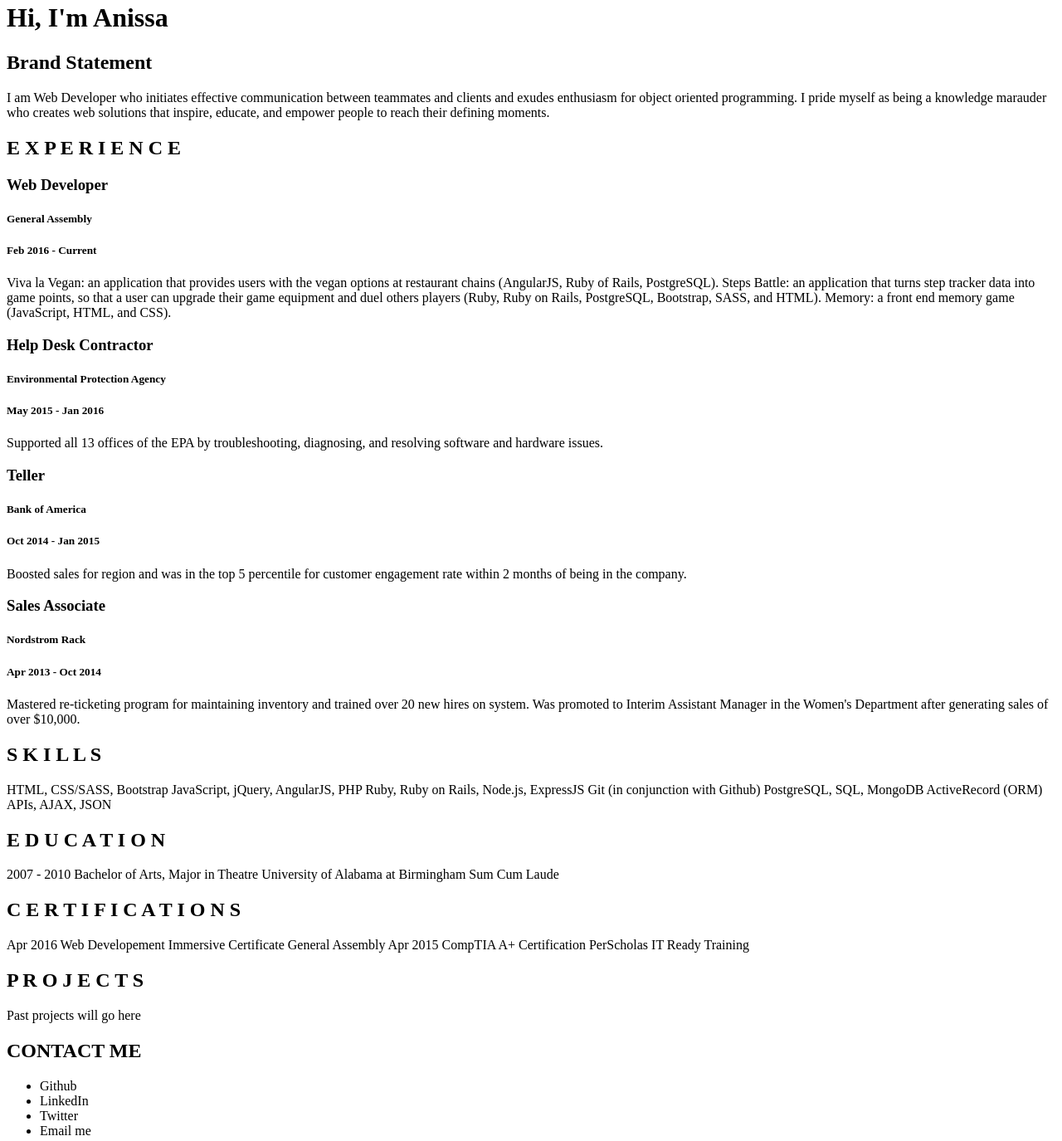
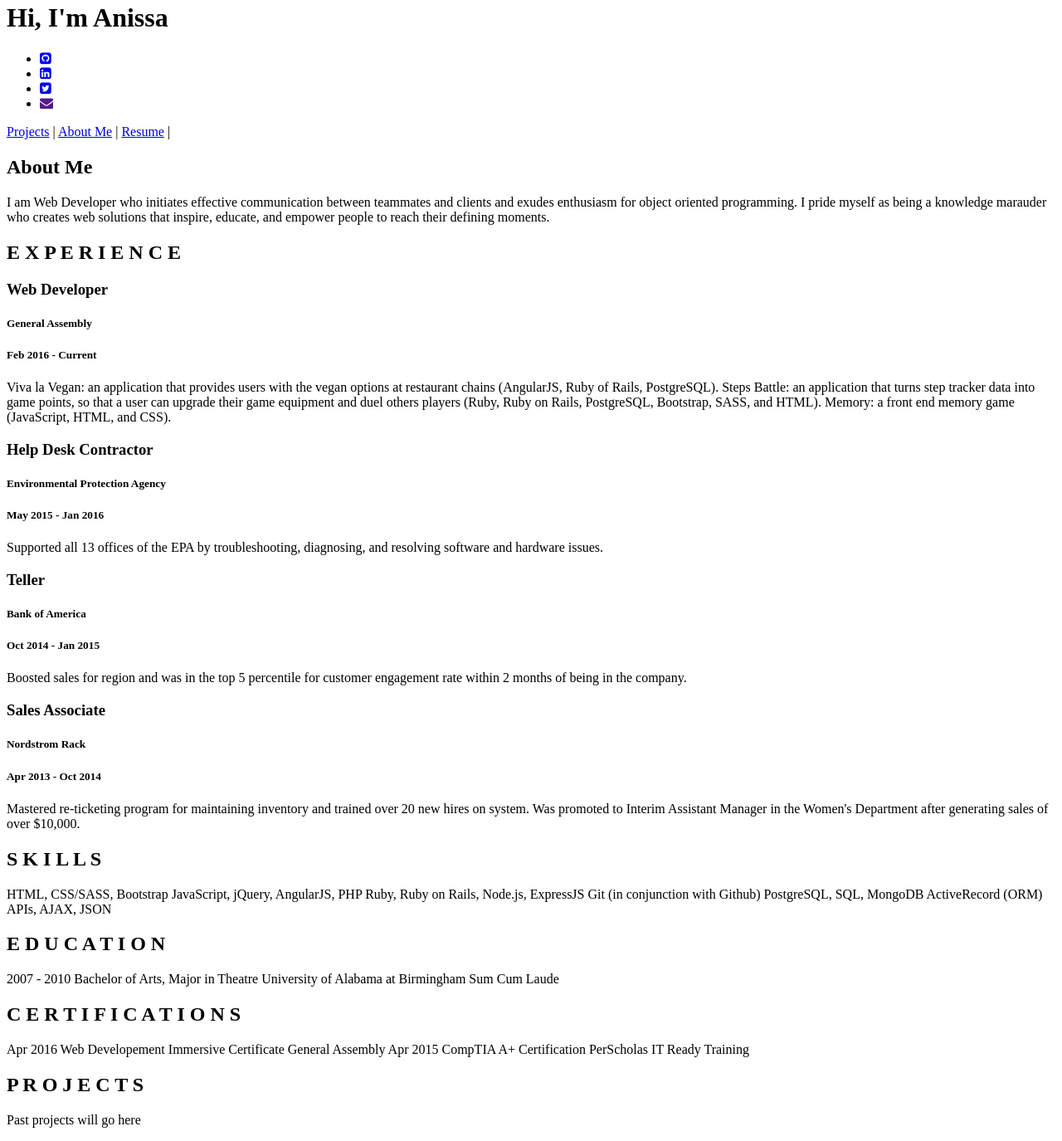
Before and after one commit to iamanissa/old_portfolio, a plain HTML site: page index.html in a window 1280 px wide. Shown: the part 18-1393 px from the top of the page at 83% size. Drawn offline with Linux system fonts and the light colour scheme.

Commit message:
Creates nav, adds icons, adds more html sectioning.

```diff
--- a/index.html
+++ b/index.html
@@ -4,20 +4,39 @@
     <meta charset="UTF-8">
     <title>Anissa</title>
     <link rel="stylesheet" href="styles.css">
+    <link rel="stylesheet" href="https://maxcdn.bootstrapcdn.com/font-awesome/4.6.1/css/font-awesome.min.css">
     <script src="script.js"></script>
+
     </head>
   <body>
+<div class="aboutme">
+    <!-- about me -->
+    <h1>Hi, I'm Anissa</h1>
+    <!-- Contact information. -->
+    <ul class="social">
+      <li><a href="https://github.com/SuperJones"><i class="fa fa-github-square" aria-hidden="true"></i></a></li>
+      <li><a href="https://www.linkedin.com/in/anissadjones"><i class="fa fa-linkedin-square" aria-hidden="true"></i></a></li>
+      <li><a href="https://twitter.com/i_am_anissa"><i class="fa fa-twitter-square" aria-hidden="true"></i></a></li>
+      <li><a href=""><i class="fa fa-envelope" aria-hidden="true"></i></a></li>
+    </ul>
 
-
-    <h1>Hi, I'm Anissa</h1>
+<!-- Main navigation -->
+<nav>
+  <a href="#">Projects</a> |
+  <a href="#">About Me</a> |
+  <a href="#">Resume</a> |
+</nav>
 
     <!-- A brand statement. -->
-    <h2>Brand Statement</h2>
+    <h2>About Me</h2>
     <p>I am Web Developer who initiates effective communication between
       teammates and clients and exudes enthusiasm for object oriented
       programming. I pride myself as being a knowledge marauder who creates
       web solutions that inspire, educate, and empower people to reach their
       defining moments.</p>
+</div>
+
+
 
     <!-- A resume. -->
     <div>
@@ -104,16 +123,6 @@
       <p>Past projects will go here</p>
     </div>
 
-    <!-- Contact information. -->
-    <div>
-      <h2>CONTACT ME</h2>
-      <ul>
-        <li>Github</li>
-        <li>LinkedIn</li>
-        <li>Twitter</li>
-        <li>Email me</li>
-      </ul>
-    </div>
 
   </body>
 </html>
```
